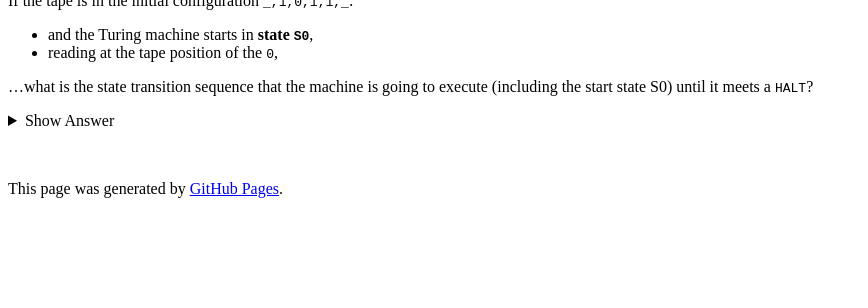
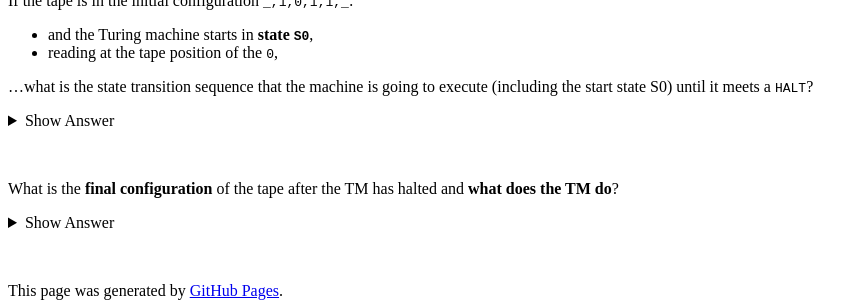
Before and after one commit to natalieagus/natalieagus.github.io, a Jekyll site: the page built from 50002/50002problem_set_4.md, in a window 1280 px wide and 900 px high, scrolled down 1710 px, cut to the strip 592-900 px from the top of the window. Shown: the whole strip, without its empty margins (0-868 px from the left). Built offline with Jekyll 4.4.1, drawn with Linux system fonts in a browser that asks for light colours; formulas are drawn with MathJax 3; a script that is not in the unit is left out; the repository's description, which GitHub fills in, is left out; before the commit the page ends 2508 px from its top, so only the background shows below that.

Commit message:
50002/50002problem_set_4.md updated from https://stackedit.io/

```diff
--- a/50002/50002problem_set_4.md
+++ b/50002/50002problem_set_4.md
@@ -144,9 +144,20 @@ The sequences of the states until `HALT` is met is:
 <br/>
 {::options parse_block_html="false" /}
 
+What is the **final configuration** of the tape after the TM has halted and **what does the TM do**?
+
+{::options parse_block_html="true" /}
+<details>
+<summary markdown="span">Show Answer</summary>
+
+The final tape configuration is: `_,1,1,0,0,_`  It is obvious that the TM adds `1` to the input number.
+</details>
+<br/>
+{::options parse_block_html="false" /}
+
 
 <!--stackedit_data:
-eyJoaXN0b3J5IjpbMTIyMzQ5ODczMywtNzExMzc5NDI5LDEyND
+eyJoaXN0b3J5IjpbMTI5NTk2MDkyMSwtNzExMzc5NDI5LDEyND
 k2NjQ2NjEsNDMzODE1MTEwLDczMzE5MjA2NCwtMjEzOTMwNDM2
 MSwtMjEzODAyNTA1NCw1MTA5ODQwNV19
 -->
```
